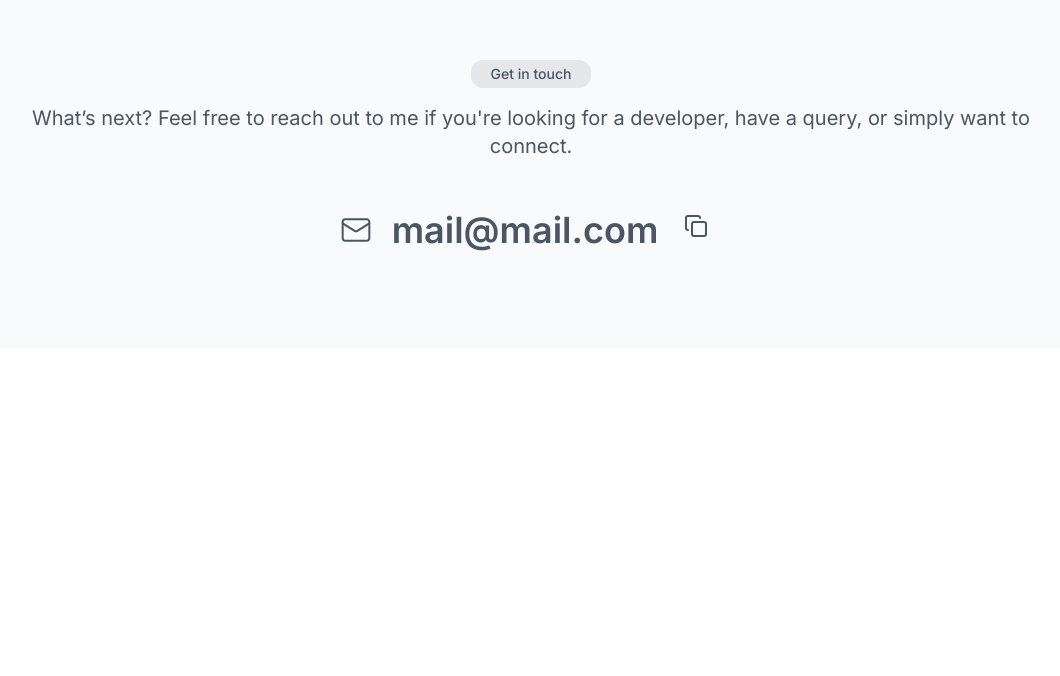
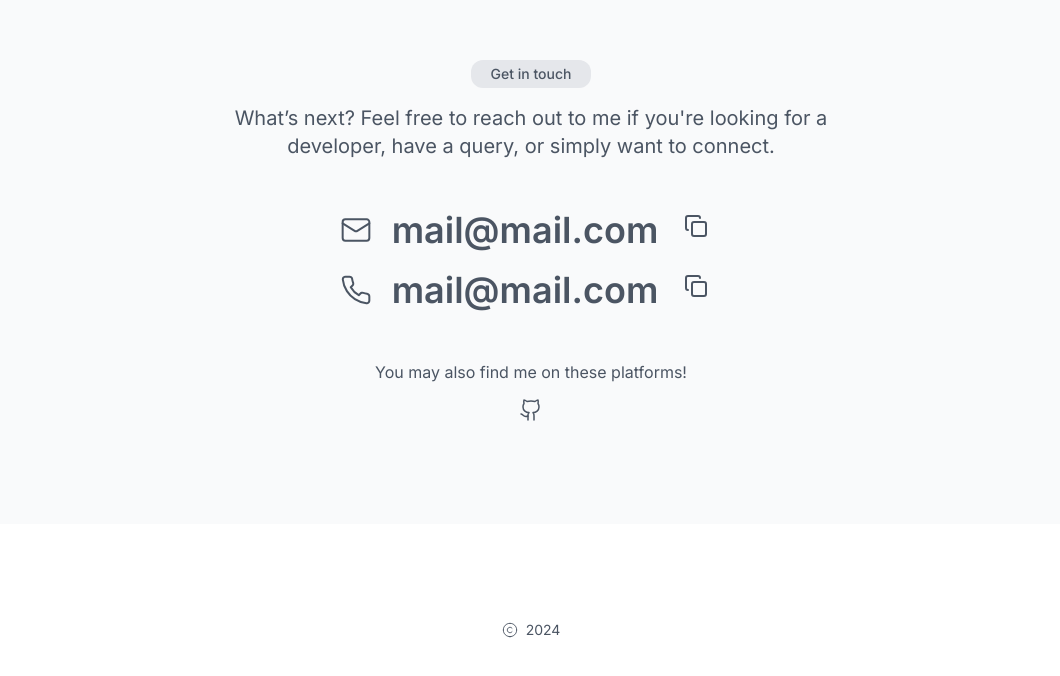
Before and after one commit to vnko1/portfolio, a Next.js app: page / in a window 1280 px wide. Shown: the part 2261-2937 px from the top of the page, without its empty margins (109-1169 px from the left). Before the commit the page ends 2609 px from the top, so only its background shows below. Built offline with nearby package versions, Linux system fonts and the light colour scheme.

Commit message:
added: contact section and footer

```diff
--- a/src/app/layout.tsx
+++ b/src/app/layout.tsx
@@ -3,7 +3,7 @@ import { Inter } from "next/font/google";
 import "@/styles/globals.css";
 
 import { ThemeProvider } from "@/context";
-import { Header } from "@/components";
+import { Footer, Header } from "@/components";
 
 const inter = Inter({
   variable: "--font-inter",
@@ -28,6 +28,7 @@ export default function RootLayout({
         <ThemeProvider>
           <Header />
           {children}
+          <Footer />
         </ThemeProvider>
       </body>
     </html>
--- a/src/app/page.tsx
+++ b/src/app/page.tsx
@@ -85,6 +85,19 @@ export default function Home() {
         }}
         emailLink='ad'
         emailText='mail@mail.com'
+        phoneLink='ad'
+        phoneText='mail@mail.com'
+        links={[
+          {
+            title: "github",
+            link: "/",
+            linkText: "",
+            icon: null,
+            iconDescription: null,
+            id: 1,
+            documentId: "as",
+          },
+        ]}
       />
     </main>
   );
--- a/src/components/base/CopyButton/CopyButton.tsx
+++ b/src/components/base/CopyButton/CopyButton.tsx
@@ -1,6 +1,7 @@
 "use client";
-import { BaseIcon } from "@/components/icons";
 import React from "react";
+import { IconsEnum } from "@/types";
+import { BaseIcon } from "@/components";
 
 interface CopyButtonProps {
   classNames?: string;
@@ -16,9 +17,9 @@ const CopyButton: React.FC<CopyButtonProps> = ({
   };
   return (
     <button className={`button icon ${classNames}`} onClick={onClick}>
-      <BaseIcon icon='clipboard' className='lg:hidden' />
+      <BaseIcon icon={IconsEnum.ClipBoard} className='lg:hidden' />
       <BaseIcon
-        icon='clipboard'
+        icon={IconsEnum.ClipBoard}
         size={32}
         className='hidden lg:block'
       />
--- a/src/components/base/Menu/Menu.tsx
+++ b/src/components/base/Menu/Menu.tsx
@@ -2,6 +2,7 @@
 import React, { useEffect } from "react";
 import clsx from "clsx";
 
+import { IconsEnum } from "@/types";
 import { useGetScreenSize, useTheme } from "@/hooks";
 import {
   Logo,
@@ -39,7 +40,7 @@ const Menu: React.FC<MenuProps> = ({ active, setActive }) => {
           aria-label='close menu button'
           className='button icon'
           onClick={() => setActive(false)}>
-          <BaseIcon icon='cross' />
+          <BaseIcon icon={IconsEnum.Cross} />
         </button>
       </div>
       <Navigation classNames='px-xs pb-xs border-b border-b-gl-100 dark:border-b-gd-100' />
@@ -48,7 +49,11 @@ const Menu: React.FC<MenuProps> = ({ active, setActive }) => {
         onClick={toggleTheme}
         aria-label='switch theme button'>
         Switch Theme
-        {isDark ? <BaseIcon icon='moon' /> : <BaseIcon icon='sun' />}
+        {isDark ? (
+          <BaseIcon icon={IconsEnum.Moon} />
+        ) : (
+          <BaseIcon icon={IconsEnum.Sun} />
+        )}
       </button>
       <div className='px-xs'>
         <DownloadButton href={null} />
--- a/src/components/base/ProjectCard/ProjectCard.tsx
+++ b/src/components/base/ProjectCard/ProjectCard.tsx
@@ -1,7 +1,7 @@
 import React from "react";
 import Link from "next/link";
 
-import { ProjectType } from "@/types";
+import { IconsEnum, ProjectType } from "@/types";
 import { defaultImageDescription } from "@/utils";
 import { CustomImage, BaseIcon } from "@/components";
 
@@ -50,11 +50,11 @@ const ProjectCard: React.FC<ProjectCardProps> = ({
         </ul>
         <div className='flex gap-1-lg items-center'>
           <Link href={liveLink} className='button icon'>
-            <BaseIcon icon='navigation' />
+            <BaseIcon icon={IconsEnum.Navigation} />
           </Link>
           {codeLink && (
             <Link href={codeLink} className='button icon'>
-              <BaseIcon icon='github' />
+              <BaseIcon icon={IconsEnum.Github} />
             </Link>
           )}
         </div>
--- a/src/components/icons/BaseIcon.tsx
+++ b/src/components/icons/BaseIcon.tsx
@@ -1,5 +1,6 @@
 import React from "react";
-import { IconProps } from "@/types";
+
+import { IconProps, IconsEnum } from "@/types";
 import BurgerIcon from "./BurgerIcon";
 import ClipboardIcon from "./ClipboardIcon";
 import CopyrightIcon from "./CopyrightIcon";
@@ -12,7 +13,7 @@ import NavigationIcon from "./NavigationIcon";
 import PhoneIcon from "./PhoneIcon";
 import SunIcon from "./SunIcon";
 
-const iconMap: Record<string, React.FC<IconProps>> = {
+const iconMap: Record<IconsEnum, React.FC<IconProps>> = {
   burger: BurgerIcon,
   clipboard: ClipboardIcon,
   copyright: CopyrightIcon,
--- a/src/components/sections/Contact/Contact.tsx
+++ b/src/components/sections/Contact/Contact.tsx
@@ -1,6 +1,6 @@
 import React from "react";
 import Link from "next/link";
-import { PortfolioType } from "@/types";
+import { IconsEnum, PortfolioType } from "@/types";
 import { BaseIcon, CopyButton, Wrapper } from "@/components";
 
 interface ContactProps
@@ -11,6 +11,7 @@ interface ContactProps
     | "phoneText"
     | "emailLink"
     | "emailText"
+    | "links"
   > {
   classNames?: string;
 }
@@ -20,13 +21,14 @@ const Contact: React.FC<ContactProps> = ({
   phoneText,
   emailLink,
   emailText,
+  links,
 }) => {
   if (!contactMeSection) return null;
   return (
     <Wrapper containerClassNames='section-container' accentColor>
       <div className='section-content'>
         <h4 className='tag mx-auto'>{contactMeSection.title}</h4>
-        <p className='subtitle text-center'>
+        <p className='subtitle text-center max-w-[60%] mx-auto'>
           {contactMeSection.description}
         </p>
       </div>
@@ -36,9 +38,9 @@ const Contact: React.FC<ContactProps> = ({
             className='flex items-center gap-1-lg lg:gap-2-xs h2'
             href={emailLink}
             rel='noreferrer noopener'>
-            <BaseIcon icon='letter' className='lg:hidden' />
+            <BaseIcon icon={IconsEnum.Letter} className='lg:hidden' />
             <BaseIcon
-              icon='letter'
+              icon={IconsEnum.Letter}
               size={32}
               className='hidden lg:block'
             />
@@ -46,7 +48,37 @@ const Contact: React.FC<ContactProps> = ({
           </Link>
           <CopyButton text={emailText} />
         </li>
+        <li className='flex items-center gap-1-lg lg:gap-2-xs'>
+          <Link
+            className='flex items-center gap-1-lg lg:gap-2-xs h2'
+            href={phoneLink}
+            rel='noreferrer noopener'>
+            <BaseIcon icon={IconsEnum.Phone} className='lg:hidden' />
+            <BaseIcon
+              icon={IconsEnum.Phone}
+              size={32}
+              className='hidden lg:block'
+            />
+            {phoneText}
+          </Link>
+          <CopyButton text={phoneText} />
+        </li>
       </ul>
+      <div className='flex flex-col gap-0-md'>
+        <p className='body2 text-gl-600 dark:text-gd-600'>
+          You may also find me on these platforms!
+        </p>
+        <div className='flex gap-0-sm justify-center'>
+          {links.map((link) => (
+            <Link
+              key={link.id}
+              href={link.link}
+              className='button icon'>
+              <BaseIcon icon={link.title as IconsEnum} />
+            </Link>
+          ))}
+        </div>
+      </div>
     </Wrapper>
   );
 };
--- /dev/null
+++ b/src/components/sections/Footer/Footer.tsx
@@ -0,0 +1,19 @@
+import React from "react";
+import { Wrapper } from "@/components/base";
+import { BaseIcon } from "@/components/icons";
+import { IconsEnum } from "@/types";
+
+const Footer = () => {
+  return (
+    <Wrapper containerClassNames='flex justify-center items-center gap-0-md'>
+      <BaseIcon size={16} icon={IconsEnum.Copyright} />
+      <p className='text-sm leading-xxs text-gl-600 dark:text-gd-600'>
+        {new Date().toLocaleDateString(undefined, {
+          year: "numeric",
+        })}
+      </p>
+    </Wrapper>
+  );
+};
+
+export default Footer;
--- a/src/components/sections/Header/Header.tsx
+++ b/src/components/sections/Header/Header.tsx
@@ -3,6 +3,7 @@
 import React, { useEffect, useState } from "react";
 import clsx from "clsx";
 
+import { IconsEnum } from "@/types";
 import { useTheme } from "@/hooks";
 import {
   Wrapper,
@@ -41,7 +42,7 @@ const Header: React.FC = () => {
         aria-label='open menu button'
         onClick={() => setActive(true)}
         className='button icon lg:hidden'>
-        <BaseIcon icon='burger' />
+        <BaseIcon icon={IconsEnum.Burger} />
       </button>
       <div className='hidden lg:flex items-center'>
         <Navigation classNames='pr-2-md border-r border-r-gl-100 dark:border-r-gd-100' />
@@ -51,9 +52,9 @@ const Header: React.FC = () => {
             onClick={toggleTheme}
             aria-label='switch theme button'>
             {isDark ? (
-              <BaseIcon icon='moon' />
+              <BaseIcon icon={IconsEnum.Moon} />
             ) : (
-              <BaseIcon icon='sun' />
+              <BaseIcon icon={IconsEnum.Sun} />
             )}
           </button>
           <DownloadButton href={null} />
--- a/src/components/sections/Hero/Hero.tsx
+++ b/src/components/sections/Hero/Hero.tsx
@@ -1,7 +1,7 @@
 import React from "react";
 import Link from "next/link";
 
-import { PortfolioType } from "@/types";
+import { IconsEnum, PortfolioType } from "@/types";
 import { CustomImage, BaseIcon, Wrapper } from "@/components";
 import { defaultImageDescription } from "@/utils";
 
@@ -52,7 +52,10 @@ const Hero: React.FC<HeroProps> = ({
             target='_blank'
             rel='noopener noreferrer'
             className='body2 relative text-gl-600 dark:text-gd-600 pl-3-sm flex items-center gap-0-md mb-0-md'>
-            <BaseIcon icon='location' className='absolute left-0' />
+            <BaseIcon
+              icon={IconsEnum.Location}
+              className='absolute left-0'
+            />
             {locationText}
           </Link>
           <p className='relative body2 text-gl-600 dark:text-gd-600 pl-3-sm  flex items-center gap-0-md'>
@@ -70,7 +73,7 @@ const Hero: React.FC<HeroProps> = ({
               key={link.id}
               href={link.link}
               className='button icon'>
-              <BaseIcon icon={link.title} />
+              <BaseIcon icon={link.title as IconsEnum} />
             </Link>
           ))}
         </div>
--- a/src/components/sections/index.ts
+++ b/src/components/sections/index.ts
@@ -4,3 +4,4 @@ export { default as About } from "./About/About";
 export { default as Skills } from "./Skills/Skills";
 export { default as Experience } from "./Experience/Experience";
 export { default as Work } from "./Work/Work";
+export { default as Footer } from "./Footer/Footer";
--- a/src/types/icon.types.ts
+++ b/src/types/icon.types.ts
@@ -1,5 +1,19 @@
 import React from "react";
 
 export interface IconProps extends React.SVGAttributes<SVGElement> {
-  size?: 32 | 24;
+  size?: 32 | 24 | 16;
 }
+
+export enum IconsEnum {
+  Burger = "burger",
+  ClipBoard = "clipboard",
+  Copyright = "copyright",
+  Cross = "cross",
+  Github = "github",
+  Letter = "letter",
+  Location = "location",
+  Moon = "moon",
+  Navigation = "navigation",
+  Phone = "phone",
+  Sun = "sun",
+}
```
